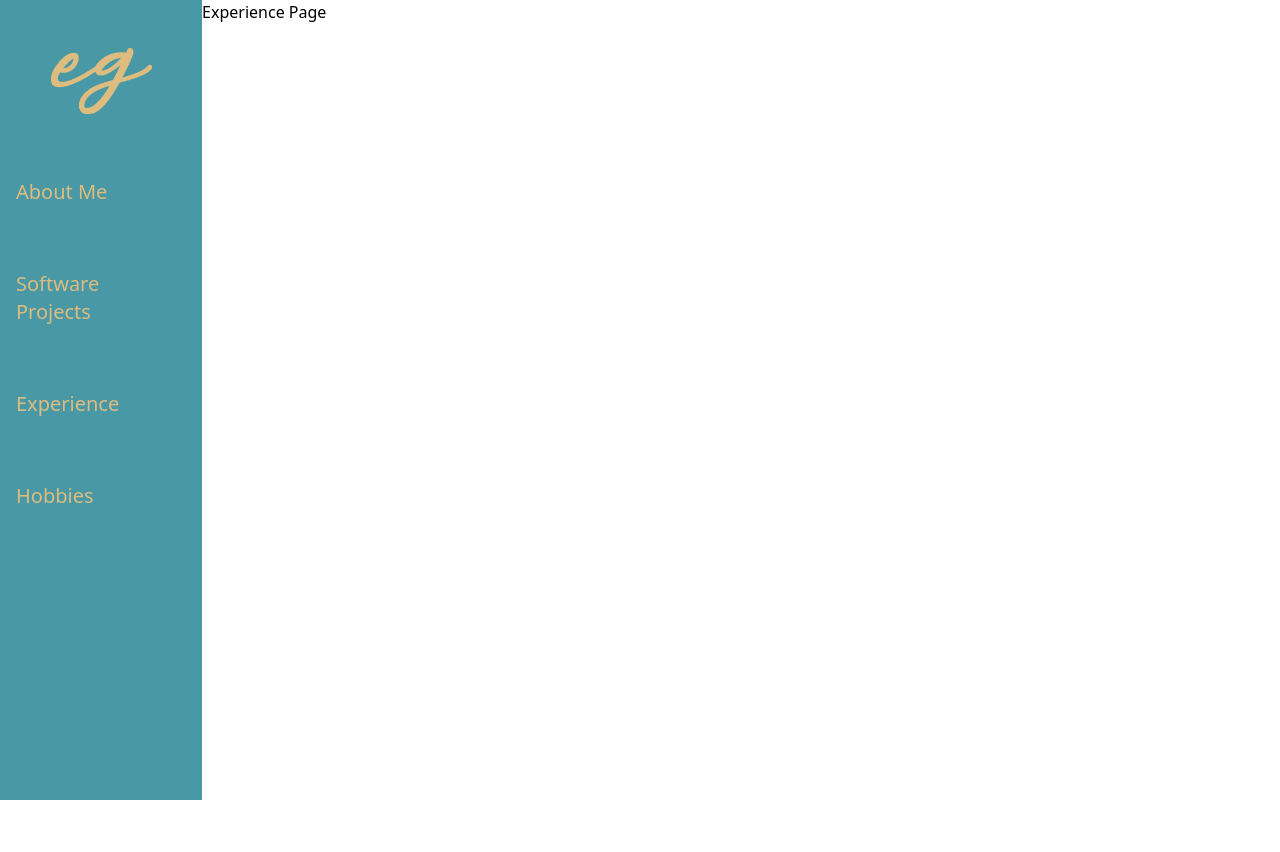
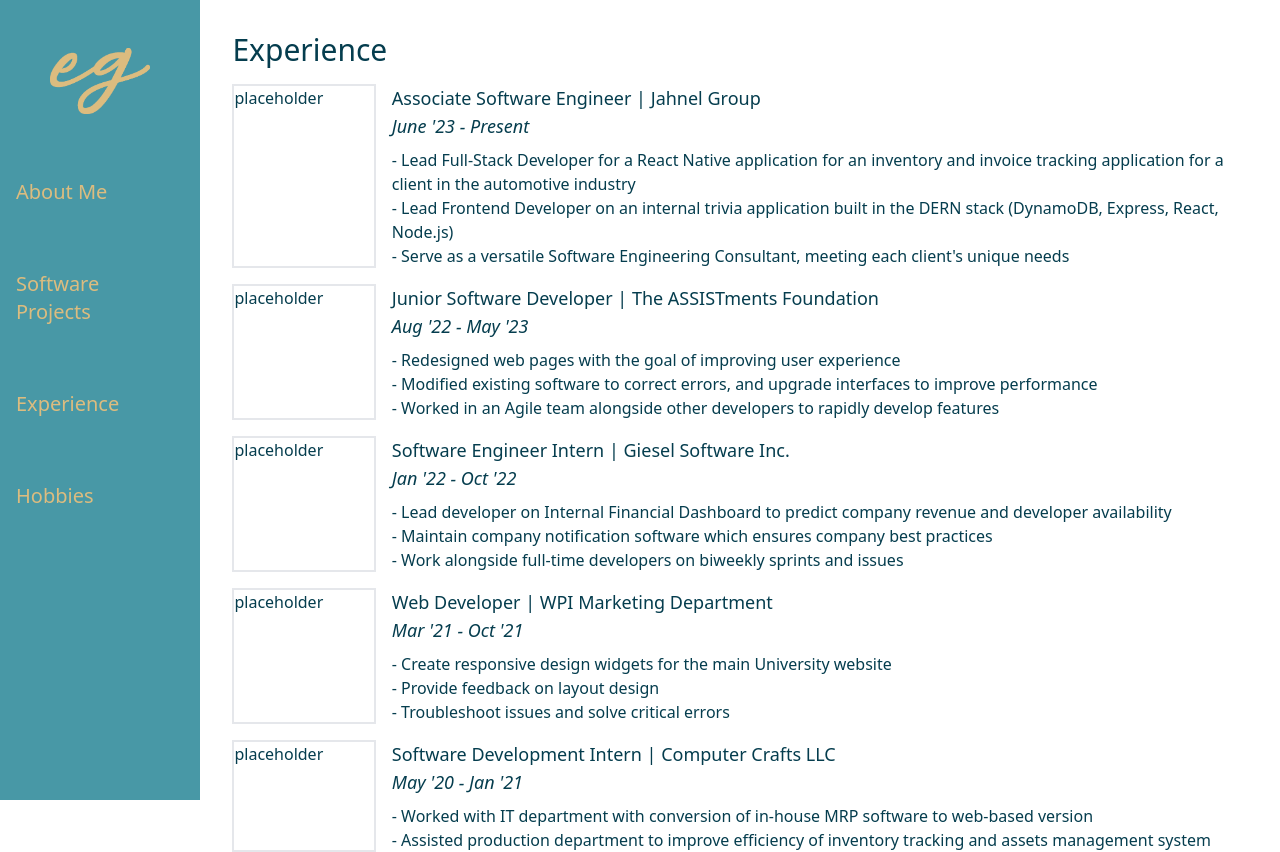
Before and after one commit to emilygorelik/emilygorelik-vue, a Vue app: page /experience in a window 1280 px wide. Before the commit the page ends 800 px from the top, so only its background shows below. Built offline with nearby package versions, Linux system fonts and the light colour scheme.

Commit message:
added experience page

```diff
--- /dev/null
+++ b/src/components/Job.vue
@@ -0,0 +1,39 @@
+<template>
+  <div>
+    <div class="flex">
+      <!-- TODO: add job imgs -->
+      <div class="mr-4 w-1/6 border-2">placeholder</div>
+      <div class="w-full text-lg">
+        <p class="text-lg">{{ jobTitle }} | {{ company }}</p>
+        <p class="mb-2 text-lg italic">{{ startDate }} - {{ endDate }}</p>
+        <div class="text-base">
+          <slot name="content"></slot>
+        </div>
+      </div>
+    </div>
+  </div>
+</template>
+
+<script>
+export default {
+  name: "Project",
+  props: {
+    jobTitle: {
+      type: String,
+      required: true,
+    },
+    company: {
+      type: String,
+      required: true,
+    },
+    startDate: {
+      type: String,
+      required: true,
+    },
+    endDate: {
+      type: String,
+      required: true,
+    },
+  },
+};
+</script>
--- a/src/components/Project.vue
+++ b/src/components/Project.vue
@@ -1,9 +1,10 @@
 <template>
   <div>
-    <h2 class="mb-4 text-3xl">{{ title }}</h2>
+    <p class="mb-4 text-lg">{{ title }}</p>
     <div class="flex">
+      <!-- TODO: add project imgs -->
       <div class="mr-4 w-1/6 border-2">placeholder</div>
-      <div class="w-full text-lg text-accent">
+      <div class="w-full text-base">
         <slot name="content"></slot>
       </div>
     </div>
--- a/src/views/Experience.vue
+++ b/src/views/Experience.vue
@@ -1,5 +1,100 @@
 <template>
-  <main class="experience-page">
-    <p>Experience Page</p>
-  </main>
+  <div class="flex flex-col gap-4 p-8 text-accent">
+    <p class="text-3xl">Experience</p>
+    <Job
+      jobTitle="Associate Software Engineer"
+      company="Jahnel Group"
+      startDate="June '23"
+      endDate="Present"
+    >
+      <template v-slot:content>
+        <p>
+          - Lead Full-Stack Developer for a React Native application for an
+          inventory and invoice tracking application for a client in the
+          automotive industry
+        </p>
+        <p>
+          - Lead Frontend Developer on an internal trivia application built in
+          the DERN stack (DynamoDB, Express, React, Node.js)
+        </p>
+        <p>
+          - Serve as a versatile Software Engineering Consultant, meeting each
+          client's unique needs
+        </p>
+      </template>
+    </Job>
+    <Job
+      jobTitle="Junior Software Developer"
+      company="The ASSISTments Foundation"
+      startDate="Aug '22"
+      endDate="May '23"
+    >
+      <template v-slot:content>
+        <p>- Redesigned web pages with the goal of improving user experience</p>
+        <p>
+          - Modified existing software to correct errors, and upgrade interfaces
+          to improve performance
+        </p>
+        <p>
+          - Worked in an Agile team alongside other developers to rapidly
+          develop features
+        </p>
+      </template>
+    </Job>
+    <Job
+      jobTitle="Software Engineer Intern"
+      company="Giesel Software Inc."
+      startDate="Jan '22"
+      endDate="Oct '22"
+    >
+      <template v-slot:content>
+        <p>
+          - Lead developer on Internal Financial Dashboard to predict company
+          revenue and developer availability
+        </p>
+        <p>
+          - Maintain company notification software which ensures company best
+          practices
+        </p>
+        <p>
+          - Work alongside full-time developers on biweekly sprints and issues
+        </p>
+      </template>
+    </Job>
+    <Job
+      jobTitle="Web Developer"
+      company="WPI Marketing Department"
+      startDate="Mar '21"
+      endDate="Oct '21"
+    >
+      <template v-slot:content>
+        <p>
+          - Create responsive design widgets for the main University website
+        </p>
+        <p>- Provide feedback on layout design</p>
+        <p>- Troubleshoot issues and solve critical errors</p>
+      </template>
+    </Job>
+    <Job
+      jobTitle="Software Development Intern"
+      company="Computer Crafts LLC"
+      startDate="May '20"
+      endDate="Jan '21"
+    >
+      <template v-slot:content>
+        <p>
+          - Worked with IT department with conversion of in-house MRP software
+          to web-based version
+        </p>
+        <p>
+          - Assisted production department to improve efficiency of inventory
+          tracking and assets management system
+        </p>
+      </template>
+    </Job>
+  </div>
 </template>
+
+<script setup>
+import Job from "../components/Job.vue";
+</script>
--- a/src/views/Software.vue
+++ b/src/views/Software.vue
@@ -1,7 +1,7 @@
 <template>
-  <div class="flex flex-col gap-4 p-8 text-lg text-accent">
+  <div class="flex flex-col gap-4 p-8 text-accent">
     <p class="text-3xl">Software Projects</p>
-    <p>
+    <p class="text-lg">
       From picking a college to picking a restaurant, why not make programs make
       the desisions that you can't figure out yourself? If I can make a program
       do it for me, I will! Take a look through my portfolio to find out exactly
```
